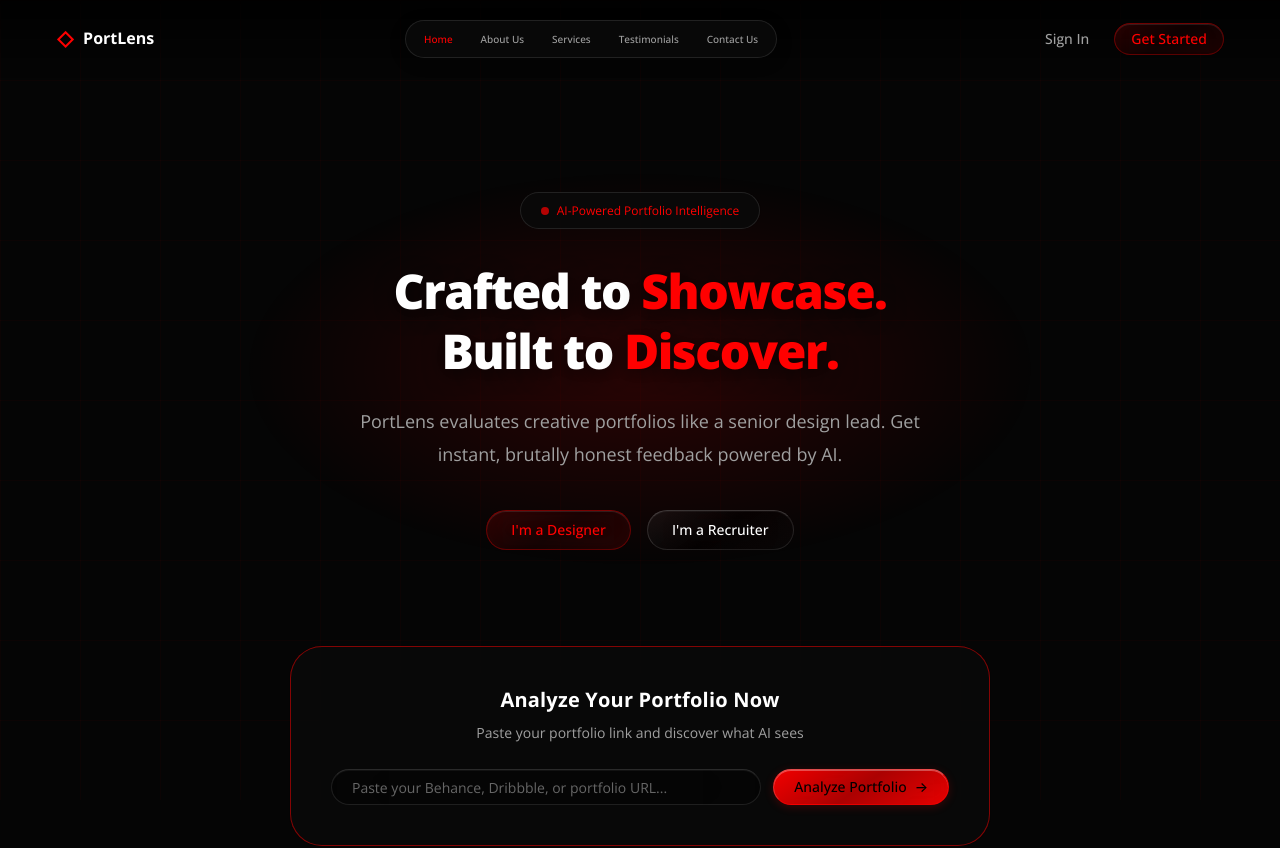
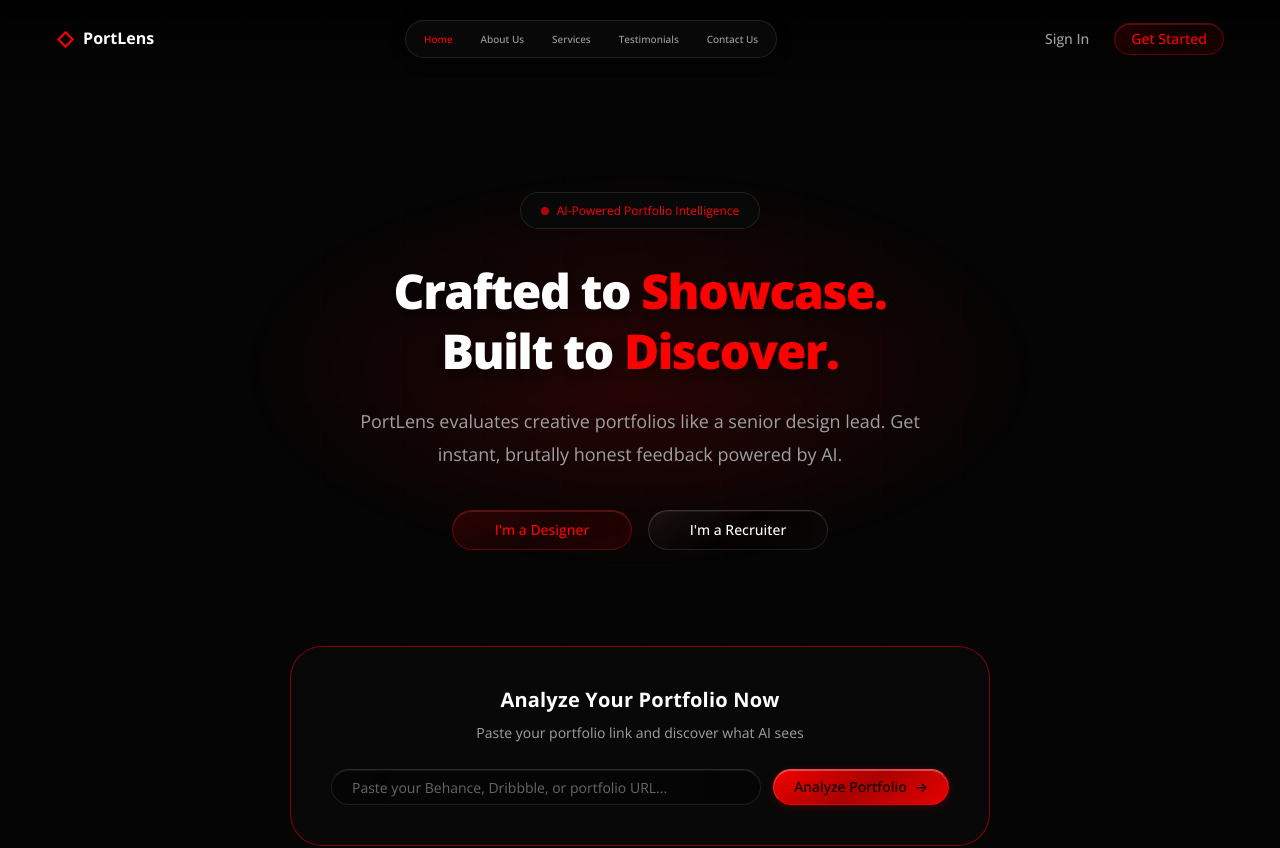
Before and after one commit to shriiyyaa/PortLens, a React (Vite) app in the folder frontend/: page / in a window 1280 px wide. Shown: the top 848 px of the page. Built offline with nearby package versions, Linux system fonts and the light colour scheme; no server answers.

Commit message:
fix: hero buttons side-by-side layout

```diff
--- a/frontend/src/pages/Landing.css
+++ b/frontend/src/pages/Landing.css
@@ -106,15 +106,18 @@
 
 .hero-buttons {
     display: flex;
+    flex-direction: row;
+    flex-wrap: wrap;
     justify-content: center;
+    align-items: center;
     gap: var(--space-4);
     margin-bottom: var(--space-16);
 }
 
-/* Make hero role buttons smaller */
+/* Make hero role buttons smaller but keep them side-by-side */
 .hero-buttons .btn-xl {
     width: auto;
-    min-width: auto;
+    min-width: 180px;
     max-width: 220px;
     padding: var(--space-3) var(--space-6);
     font-size: var(--text-base);
```
